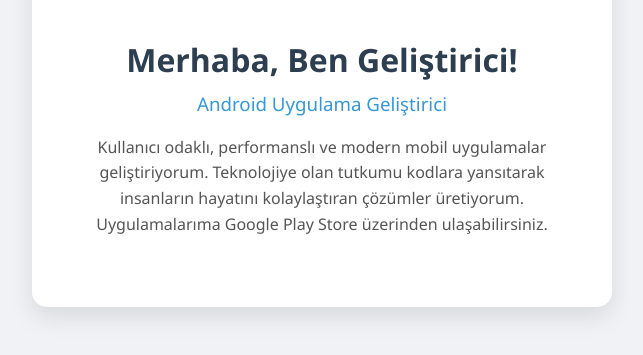
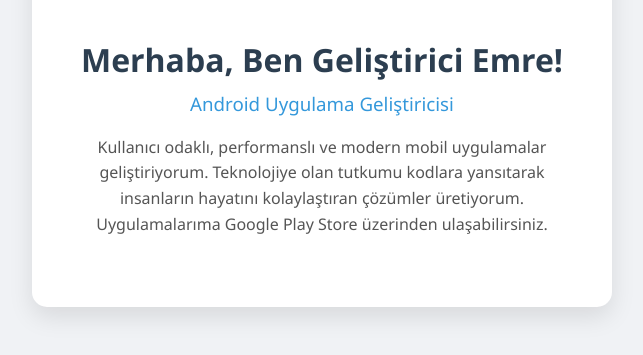
Before and after one commit to heycaptain2025/HeyCaptain, a plain HTML site: page index.html in a window 1280 px wide. Shown: the part 293-648 px from the top of the page, without its empty margins (318-961 px from the left). Drawn offline with Linux system fonts and the light colour scheme.

Commit message:
Update index.html

```diff
--- a/index.html
+++ b/index.html
@@ -66,9 +66,9 @@
     <div class="container">
         <i class="fa-brands fa-android icon-android"></i>
 
-        <h1>Merhaba, Ben Geliştirici!</h1>
+        <h1>Merhaba, Ben Geliştirici Emre!</h1>
 
-        <h3>Android Uygulama Geliştirici</h3>
+        <h3>Android Uygulama Geliştiricisi</h3>
 
         <p>
             Kullanıcı odaklı, performanslı ve modern mobil uygulamalar geliştiriyorum.
```
